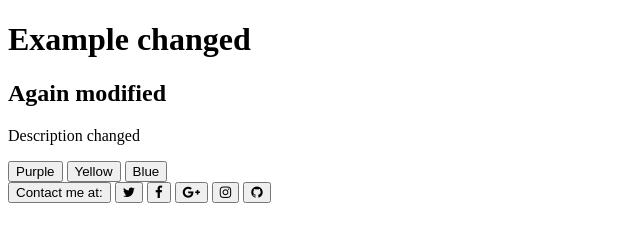
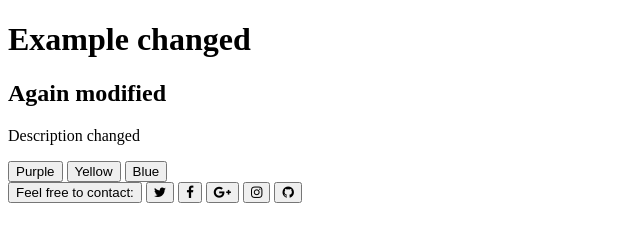
Before and after one commit to JarekG99/learning-git, a plain HTML site: page index.html in a window 1280 px wide. Shown: the whole page, without its empty margins (0-640 px from the left). Drawn offline with Linux system fonts and the light colour scheme; files that its build step writes are made by us from their sources.

Commit message:
Change of contacts

```diff
--- a/index.html
+++ b/index.html
@@ -16,7 +16,7 @@
 		   <button class='btn-blue'>Blue</button>
 	   </div>
 		<div class='footer'>
-		<button class='btn'>Contact me at:</button>
+		<button class='btn'>Feel free to contact:</button>
 		<button class='social twitter'><i class="fa fa-twitter"></i></button>
 		<button class='social facebook'><i class="fa fa-facebook"></i></button>
 		<button class='social google-plus'><i class="fa fa-google-plus"></i></button>
```
